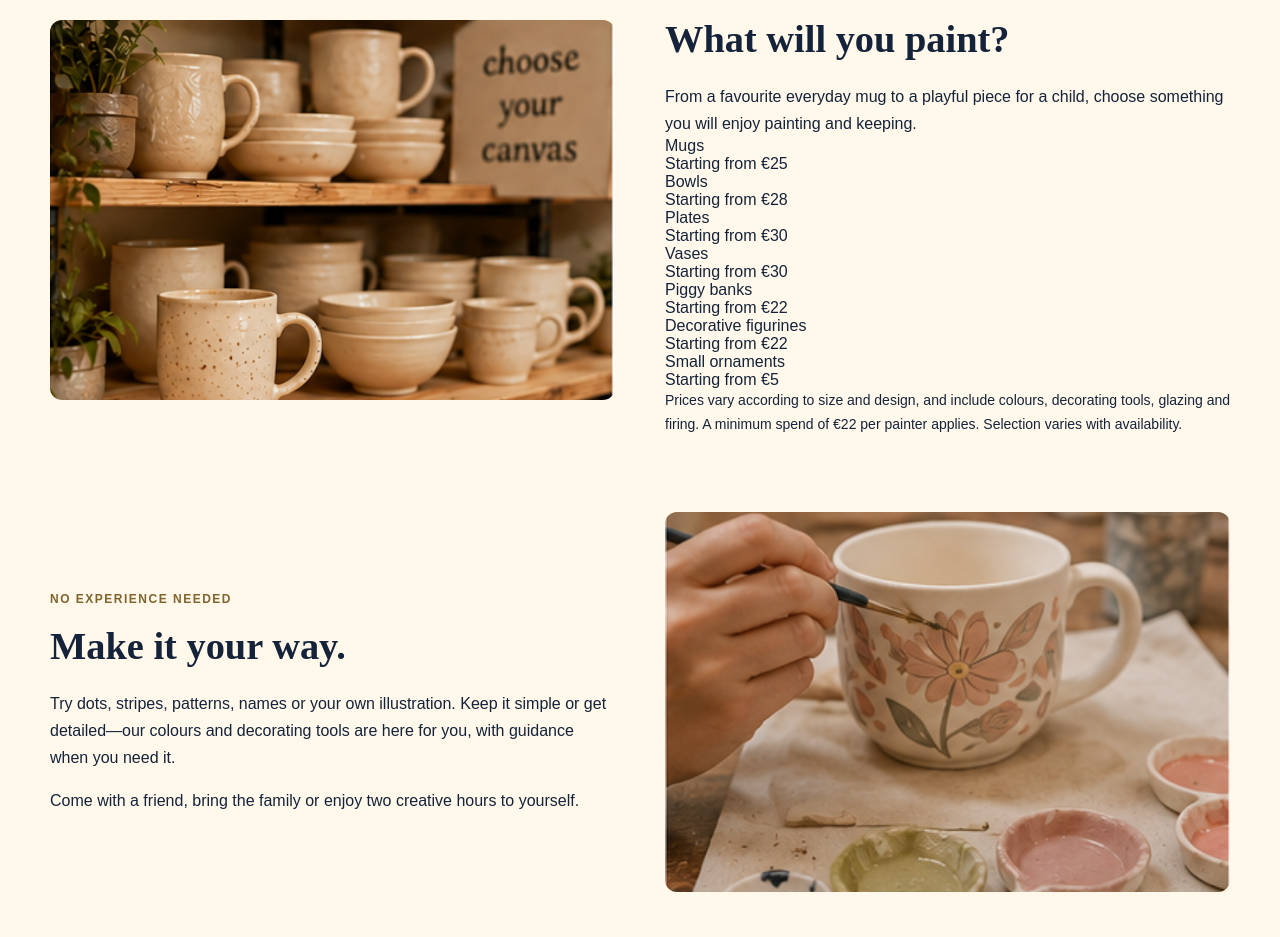
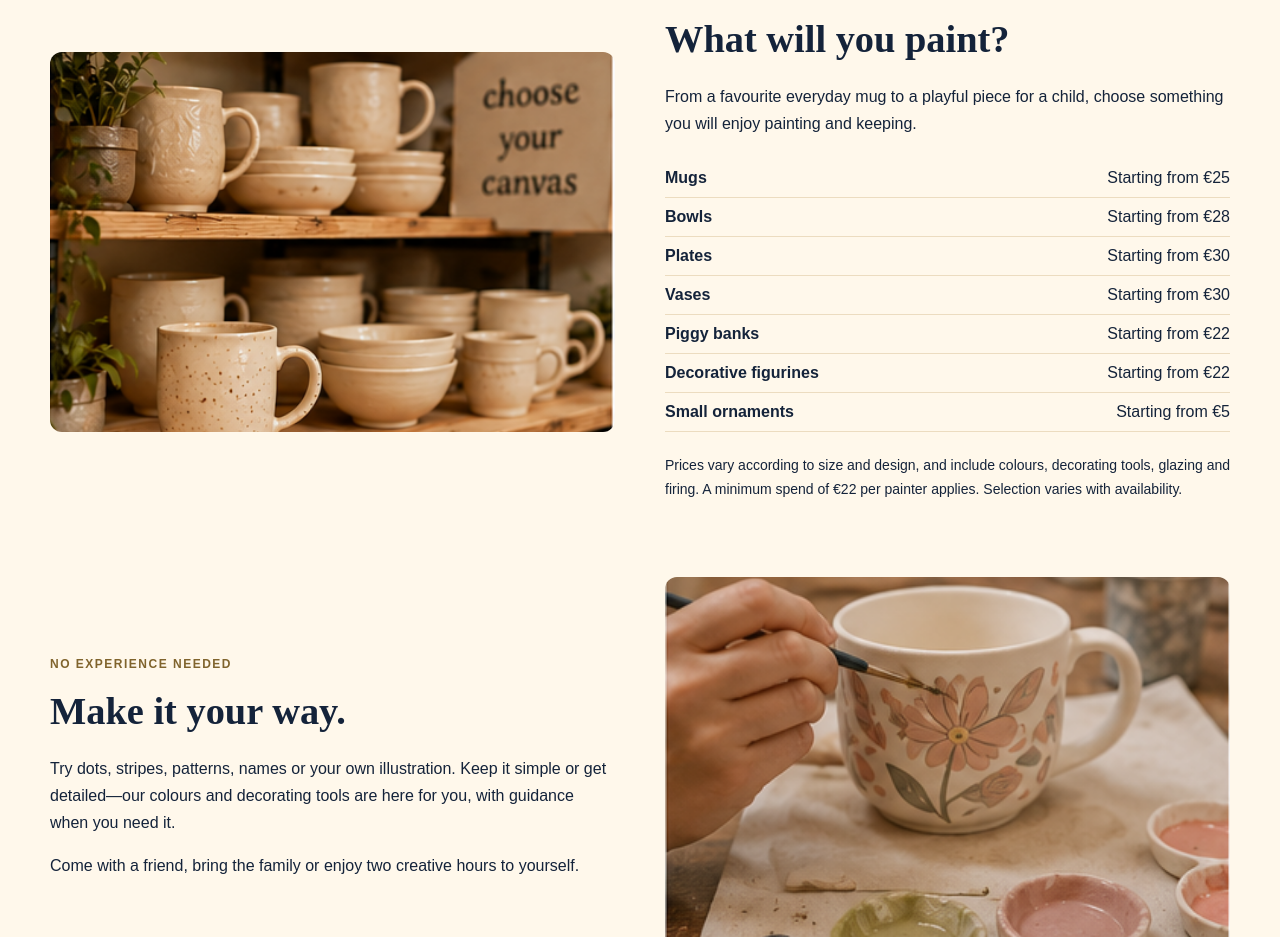
Before and after one commit to guzzep/crafteris-studio-website, a Next.js app: page /paint-your-own-pottery in a window 1280 px wide. Shown: the part 1380-2317 px from the top of the page. Built offline with nearby package versions, Linux system fonts and the light colour scheme; no server answers; the database is empty.

Commit message:
Style pottery example prices as a readable list

```diff
--- a/src/app/paint-your-own-pottery/paint-your-own-pottery.module.css
+++ b/src/app/paint-your-own-pottery/paint-your-own-pottery.module.css
@@ -47,3 +47,9 @@
 .occasionGrid h3 { font-size:23px; }
 .priceNote span { margin-top:6px; font-size:15px; }
 @media(max-width:600px) { .occasions { padding:40px 24px 0; } .occasionGrid { grid-template-columns:1fr; gap:14px; } }
+
+.examplePrices { margin:22px 0; }
+.examplePrices > div { display:flex; justify-content:space-between; align-items:baseline; gap:14px; padding:10px 0; border-bottom:1px solid #b7924a45; }
+.examplePrices dt { font-weight:600; }
+.examplePrices dd { margin:0; text-align:right; white-space:nowrap; }
+@media(max-width:600px) { .examplePrices > div { font-size:14px; } }
```
